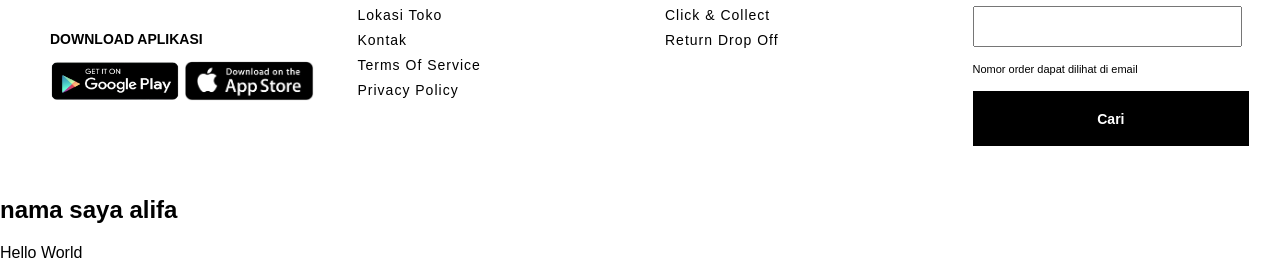
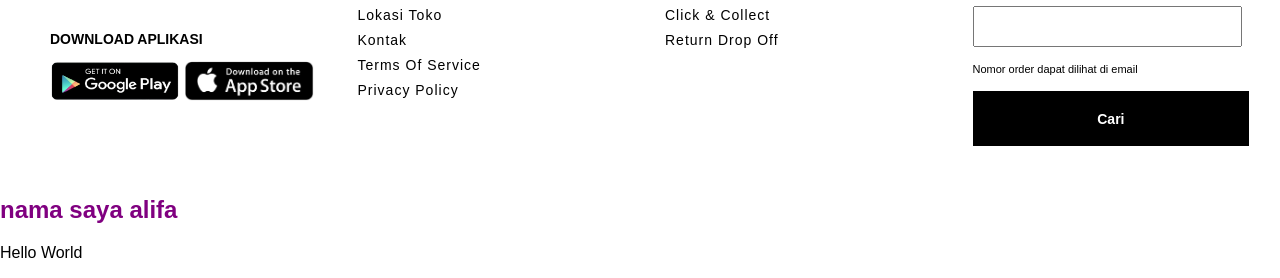
Before and after one commit to alifataz/EcommerceProject, a plain HTML site: page index.html in a window 1280 px wide. Shown: the part 2431-2709 px from the top of the page. Drawn offline with Linux system fonts and the light colour scheme; files whose address does not match are found by name.

Commit message:
commit 9: menambah style color ungu pada tag h2

```diff
--- a/style/style.css
+++ b/style/style.css
@@ -343,3 +343,5 @@ nav a:hover {
   height: 100%;
   object-fit: cover;
 }
+
+h2{color: purple;}
```
